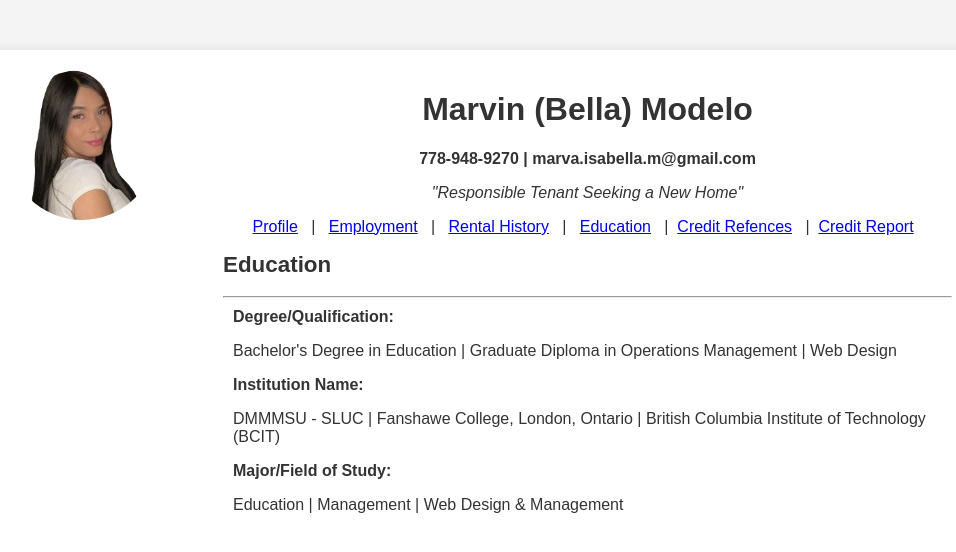
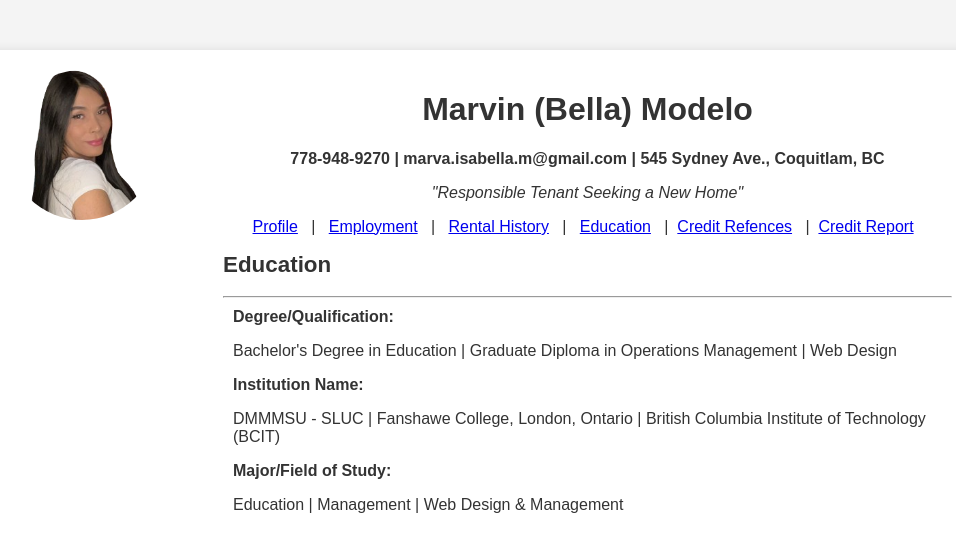
Before and after one commit to mygitbella18/bella.profile, a plain HTML site: page education.html in a window 1280 px wide. Shown: the whole page, without its empty margins (184-1140 px from the left). Drawn offline with Linux system fonts and the light colour scheme.

Commit message:
Update education.html

```diff
--- a/education.html
+++ b/education.html
@@ -76,7 +76,7 @@
     <!-- Resume Content -->
     <div class="resume-content">
         <h1>Marvin (Bella) Modelo</h1>
-        <p align="center"><b>778-948-9270 | marva.isabella.m@gmail.com</b></p>
+        <p align="center"><b>778-948-9270 | marva.isabella.m@gmail.com | 545 Sydney Ave., Coquitlam, BC</b></p>
         <p align="center"><em>"Responsible Tenant Seeking a New Home"</em></p>
 
         <nav align="center">
```
